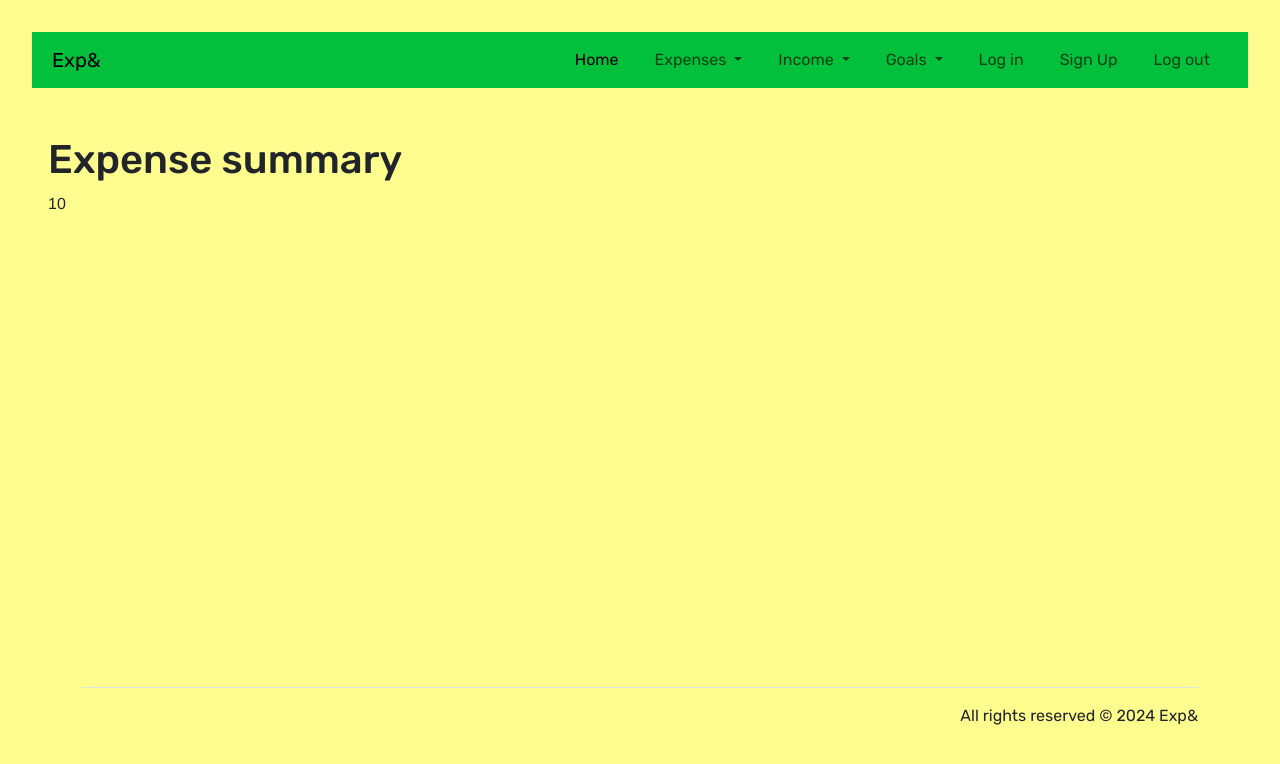
After one commit to triin1/expAnd, a Django app: page /expenses/summary/ in a window 1280 px wide. The commit adds this page. Shown: the top 764 px of the page. Run offline with Django 5.2, Linux system fonts and the light colour scheme; tables that the repository leaves empty hold one stand-in row (values such as "Sample post").

Commit message:
Expense summary page, view, url added. Summing up all expenses in the column included

```diff
--- a/main_app/forms.py
+++ b/main_app/forms.py
@@ -20,7 +20,7 @@ class DateInput(forms.DateInput):
     input_type = 'date'
 
     def __init__(self, **kwargs):
-        kwargs['format'] = '%Y-%m-%d'
+        kwargs['format'] = '%d-%m-%Y'
         super().__init__(**kwargs)
 
 
--- a/main_app/templates/base.html
+++ b/main_app/templates/base.html
@@ -40,7 +40,7 @@
                                 <div class="dropdown-divider"></div>
                                 <li><a class="dropdown-item" href="{% url 'expense_detail' %}">View all expenses</a></li>
                                 <li><a class="dropdown-item" href="{% url 'category_index' %}">Manage categories</a></li>
-                                <li><a class="dropdown-item" href="#">Expense summary</a></li>
+                                <li><a class="dropdown-item" href="{% url 'summary_index' %}">Expense summary</a></li>
                                 <li><a class="dropdown-item" href="#">Manage budget</a></li>
                             </ul>
                         </li>
--- a/main_app/templates/expenses/detail.html
+++ b/main_app/templates/expenses/detail.html
@@ -3,6 +3,7 @@
 {% block content %}
 
     <h1>List of all expenses</h1>
+
     <table class="table table-hover">
         <thead class="table-dark">
             <tr>
--- a/main_app/templates/expenses/index.html
+++ b/main_app/templates/expenses/index.html
@@ -3,6 +3,7 @@
 {% block content %}
 
     <h1>Add expense</h1>
+
     <form action="{% url 'add_expense' %}" method="post">
         {% csrf_token %}
         {{ expense_form.as_p }}
--- /dev/null
+++ b/main_app/templates/expenses/summary.html
@@ -0,0 +1,9 @@
+{% extends 'base.html' %}
+
+{% block content %}
+
+    <h1>Expense summary</h1>
+
+    <p>{{ sum_expenses }}</p>
+
+{% endblock %}
--- a/main_app/urls.py
+++ b/main_app/urls.py
@@ -17,4 +17,5 @@ urlpatterns = [
     path('expenses/add/', views.add_expense, name='add_expense'),
     path('expenses/<int:pk>/update/', views.ExpenseUpdate.as_view(), name='update_expense'),
     path('expenses/<int:pk>/delete/', views.ExpenseDelete.as_view(), name='delete_expense'),
+    path('expenses/summary/', views.summary_index, name='summary_index'),
 ]
--- a/main_app/views.py
+++ b/main_app/views.py
@@ -1,5 +1,6 @@
 from django.shortcuts import render, redirect
 from django.views.generic.edit import CreateView, UpdateView, DeleteView
+from django.db.models import Sum
 from .models import Expense, Category, Subcategory
 from .forms import CategoryForm, SubcategoryForm, ExpenseForm
 
@@ -89,3 +90,12 @@ class ExpenseUpdate(UpdateView):
 class ExpenseDelete(DeleteView):
     model = Expense
     success_url = '/expenses/detail'
+
+
+def summary_index(request):
+    expenses = Expense.objects.all()
+    sum_expenses = Expense.objects.aggregate(Sum('expense_amount'))['expense_amount__sum']
+    return render(request, 'expenses/summary.html', {
+        'expenses': expenses,
+        'sum_expenses': sum_expenses
+    })
```
